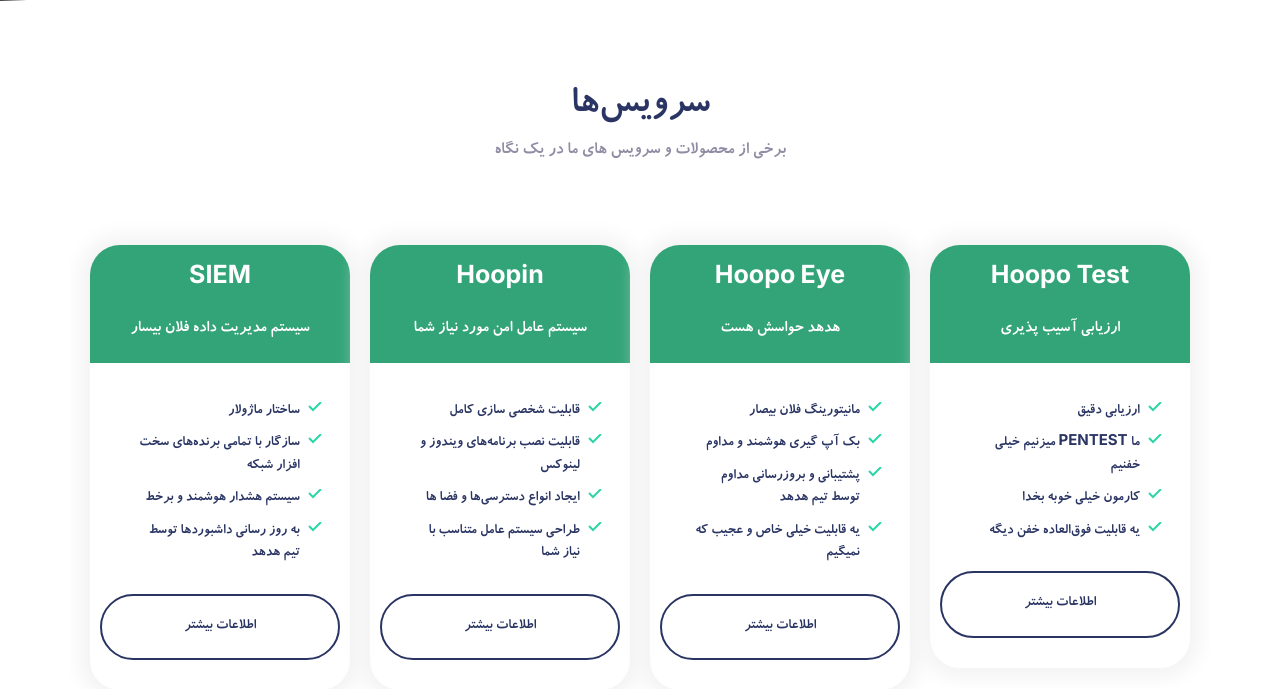
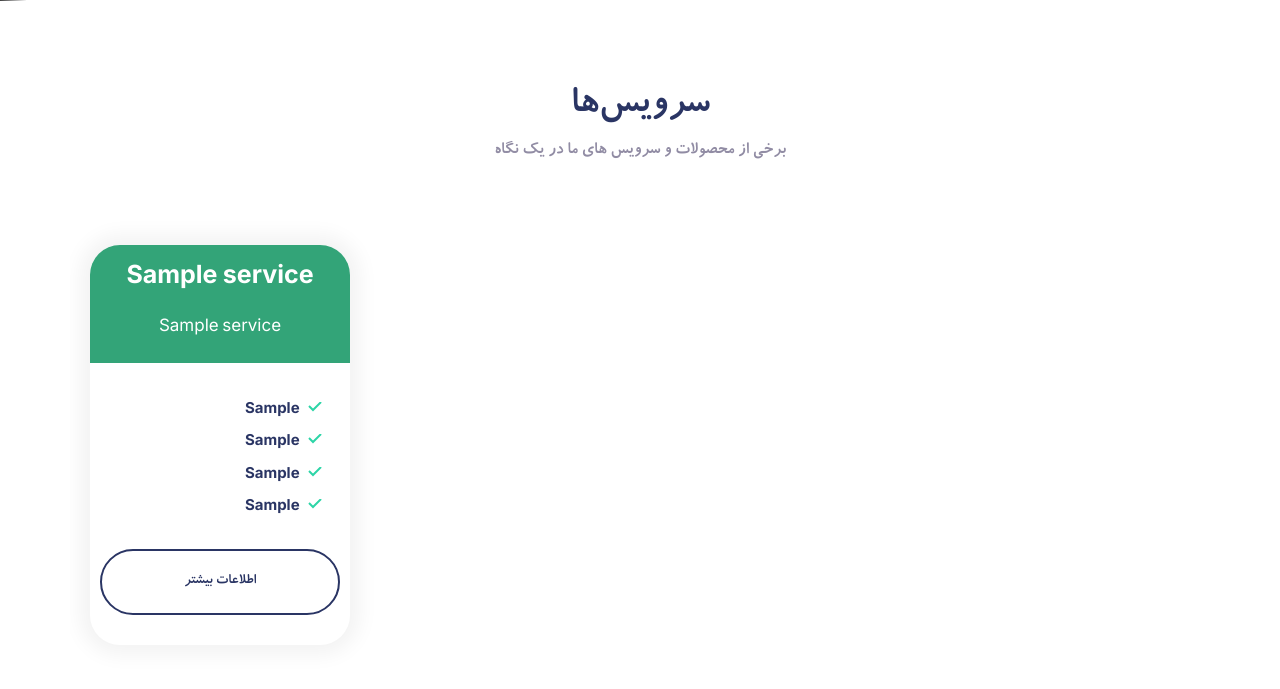
Before and after one commit to amirali-lll/Hoopoe, a Django app: page / in a window 1280 px wide. Shown: the part 776-1465 px from the top of the page. Run offline with Django 3.2, Linux system fonts and the light colour scheme; tables that the repository leaves empty hold one stand-in row (values such as "Sample post").

Commit message:
edit index template services cards.

```diff
--- a/template/index.html
+++ b/template/index.html
@@ -41,7 +41,31 @@
     <p>برخی از محصولات و سرویس های ما در یک نگاه</p>
   </header>
   <div class="grid grid--1x4 grid--1x2">
+    {% for service in services %}
     <div class="plan">
+      <div class="card card--secondary">
+        <header class="card__header">
+          <h3 class="plan__name">{{service.name}}</h3>
+
+          <span class="plan__description">{{service.feature_summery_title}}</span>
+        </header>
+        <div class="card__body">
+          <ul class="list list--tick">
+            <li class="list__item">{{service.feature_summery1}}</li>
+
+            <li class="list__item">{{service.feature_summery2}}</li>
+
+            <li class="list__item">{{service.feature_summery3}}</li>
+
+            <li class="list__item">{{service.feature_summery4}}</li>
+
+          </ul>
+          <a href="/services/{{service.id}}" class="btn btn--outline btn--block">اطلاعات بیشتر</a>
+        </div>
+      </div>
+    </div>
+    {% endfor %}
+    <!-- <div class="plan">
       <div class="card card--secondary">
         <header class="card__header">
           <h3 class="plan__name">SIEM</h3>
@@ -111,7 +135,7 @@
           <a href="/products/HoopTest" class="btn btn--outline btn--block">اطلاعات بیشتر</a>
         </div>
       </div>
-    </div>
+    </div> -->
   </div>
 </section>
 <!-- contact us -->
--- a/views/views.py
+++ b/views/views.py
@@ -5,7 +5,11 @@
 
 def index(request):
      template = loader.get_template('index.html')
-     context = {}
+     services = Service.objects.all()
+
+     context = {
+          'services':services
+     }
      return HttpResponse(template.render(context, request))
 
 def products(request):
```
